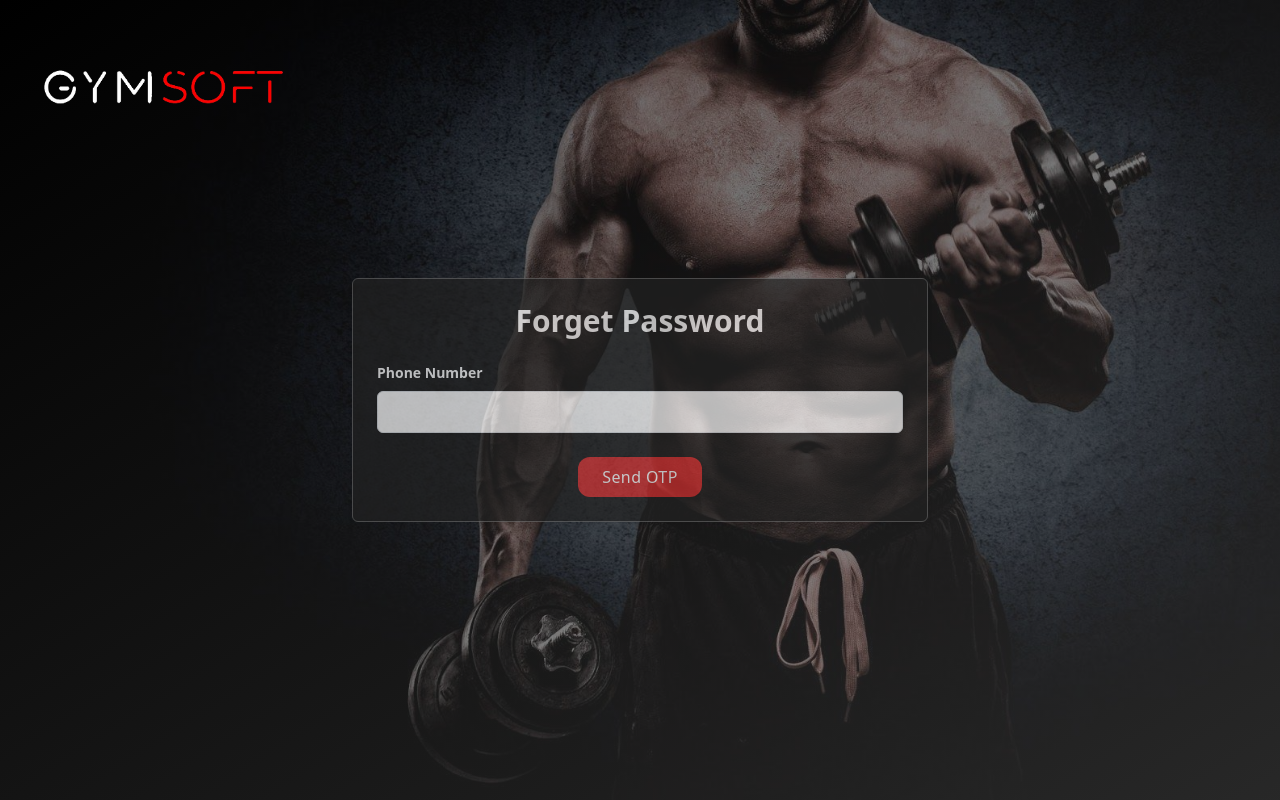
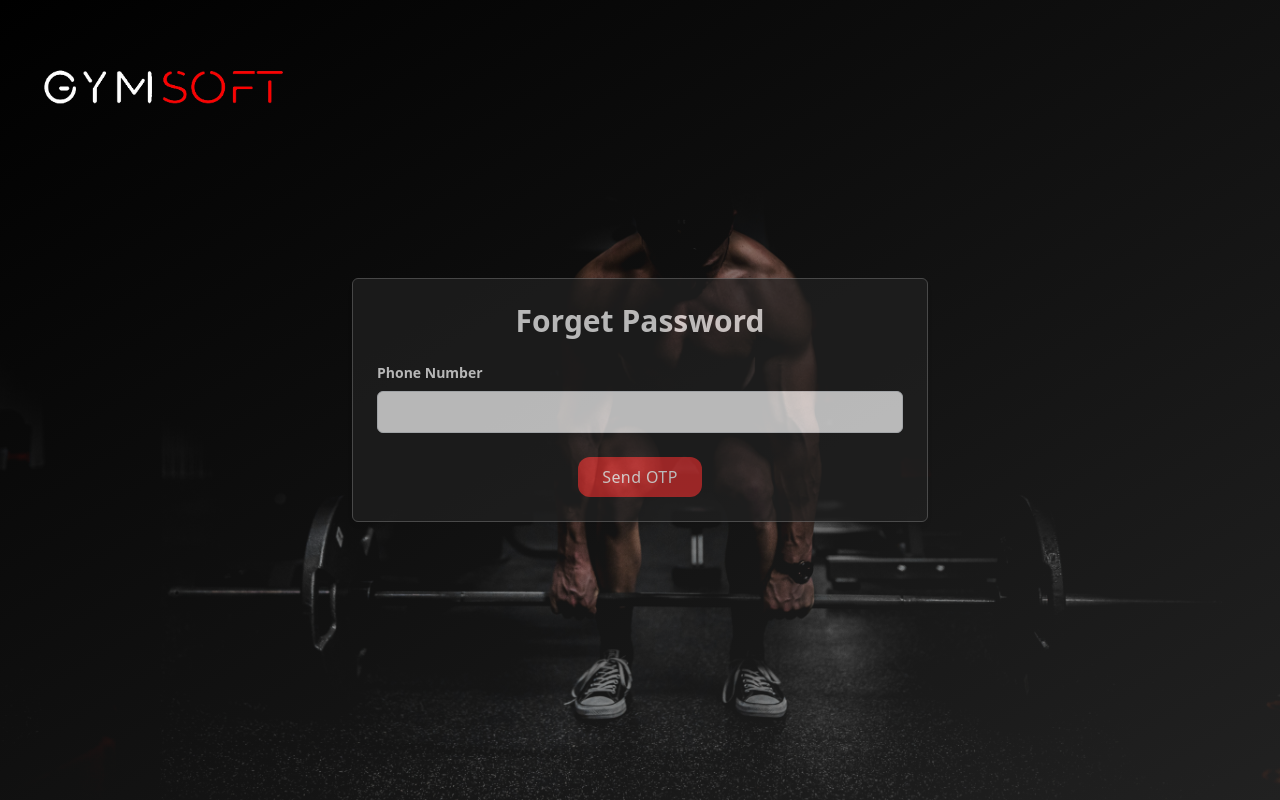
Before and after one commit to AjmalshaSalim/Restaurant-Management-, a React (Create React App) app: page /Forgetpassword in a window 1280 px wide. Built offline with nearby package versions, Linux system fonts and the light colour scheme.

Commit message:
updated bg images

```diff
--- a/src/pages/User/Forgetpassword.jsx
+++ b/src/pages/User/Forgetpassword.jsx
@@ -1,5 +1,5 @@
 import { useState } from 'react';
-import BackgroundImage from '../../assets/images/bgImageUser.jpg';
+import BackgroundImage from '../../assets/images/gym-bg-login.jpg';
 import logo from '../../assets/images/Gymsoft_Logo1-removebg-preview.png';
 import { useNavigate } from 'react-router-dom';
 import { SEND_OTP } from '../../actions/AuthActions';
@@ -48,7 +48,7 @@ function Forgetpassword() {
     return (
         <div className="relative h-screen">
             <img className="absolute inset-0 w-full h-full object-cover" src={BackgroundImage} alt="bg-image" />
-            <div className="absolute inset-0 bg-gradient-to-br from-black to-gray-800 opacity-60"></div>
+            <div className="absolute inset-0 bg-gradient-to-br from-black to-gray-800 opacity-50"></div>
             <img className='h-auto w-[200px] md:w-[300px] ml-2 mt-2 absolute left-2 top-8' src={logo} alt='' />
             <div className="relative flex flex-col justify-center min-h-screen overflow-hidden">
                 <div className="w-full p-6 m-auto bg-gray-900 rounded-md shadow-md lg:max-w-xl opacity-70 border-1 border-gray-700">
--- a/src/pages/User/Otp.jsx
+++ b/src/pages/User/Otp.jsx
@@ -1,5 +1,5 @@
 import { useLocation, useNavigate } from 'react-router-dom';
-import BackgroundImage from '../../assets/images/bgImageUser.jpg';
+import BackgroundImage from '../../assets/images/bg-gitl-login.jpg';
 import logo from '../../assets/images/Gymsoft_Logo1-removebg-preview.png';
 import { useRef, useState,useEffect } from 'react';
 import { VERIFY_OTP } from '../../actions/AuthActions';
```
Also changed, not shown: src/assets/images/gym-bg-login.jpg (added), 1 other file (tests, documents, lock files or other folders).
